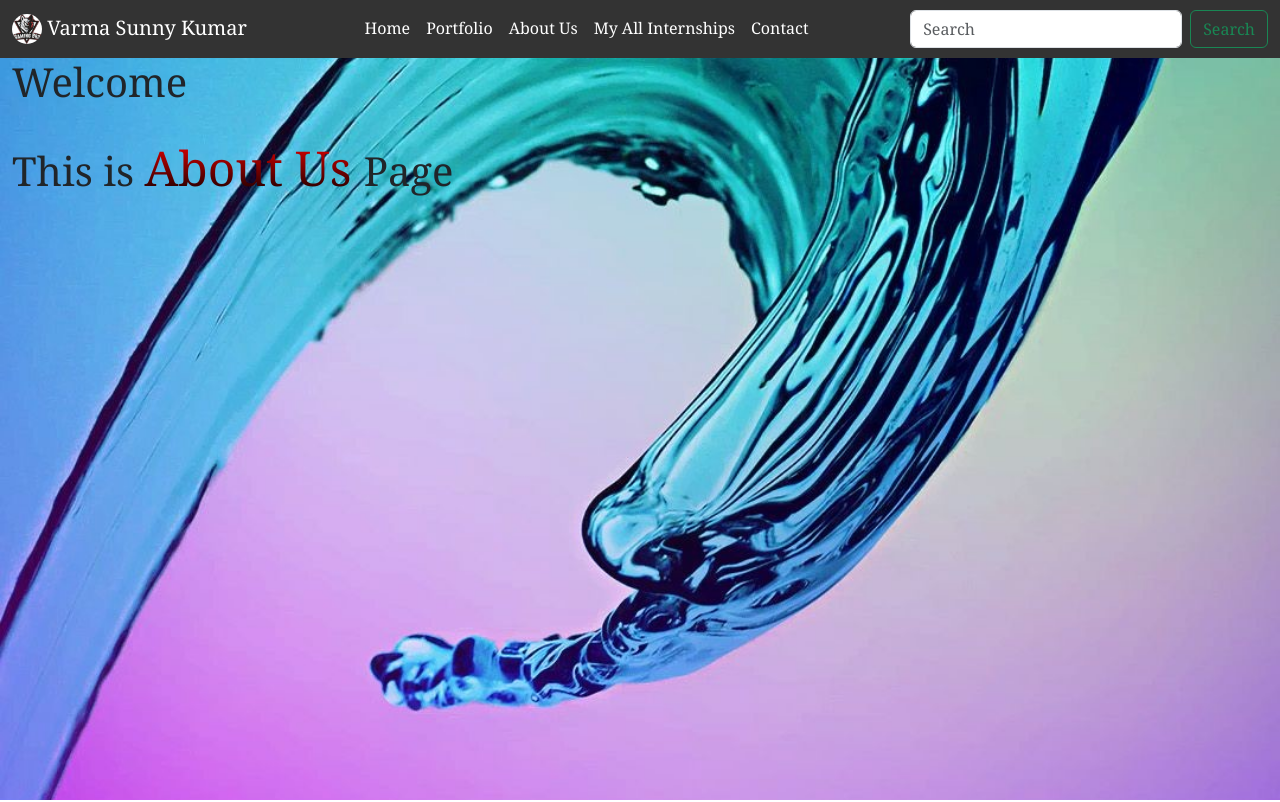
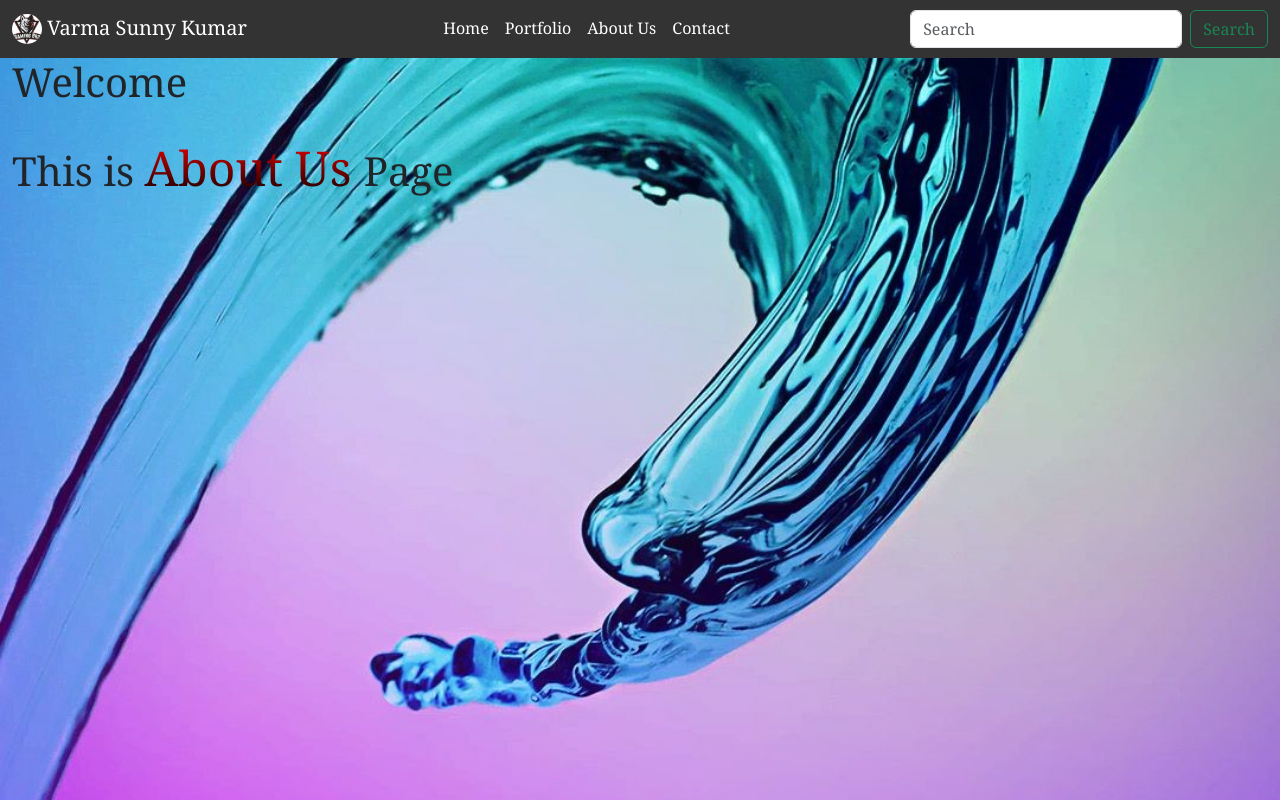
Before and after one commit to sk758495/my_profile, a plain HTML site: page about_us.html in a window 1280 px wide. Shown: the top 802 px of the page. Drawn offline with nearby package versions, Linux system fonts and the light colour scheme.

Commit message:
final submit

```diff
--- a/about_us.html
+++ b/about_us.html
@@ -47,9 +47,7 @@
                         <li class="nav-item">
                             <a class="nav-link" href="about_us.html">About Us</a>
                         </li>
-                        <li class="nav-item">
-                            <a class="nav-link" href="#internship">My All Internships</a>
-                        </li>
+
                         <li class="nav-item">
                             <a class="nav-link" href="contact.html">Contact</a>
                         </li>
```
Also changed, not shown: contact.html (+1 -3 lines), index.html (+1 -3 lines).
